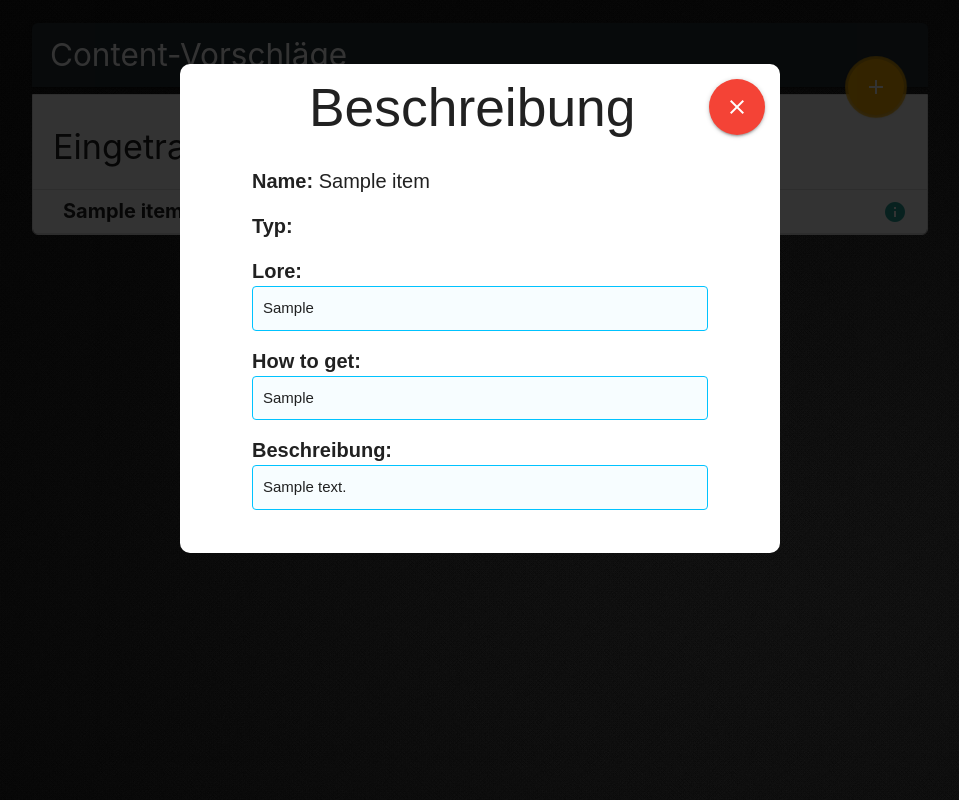
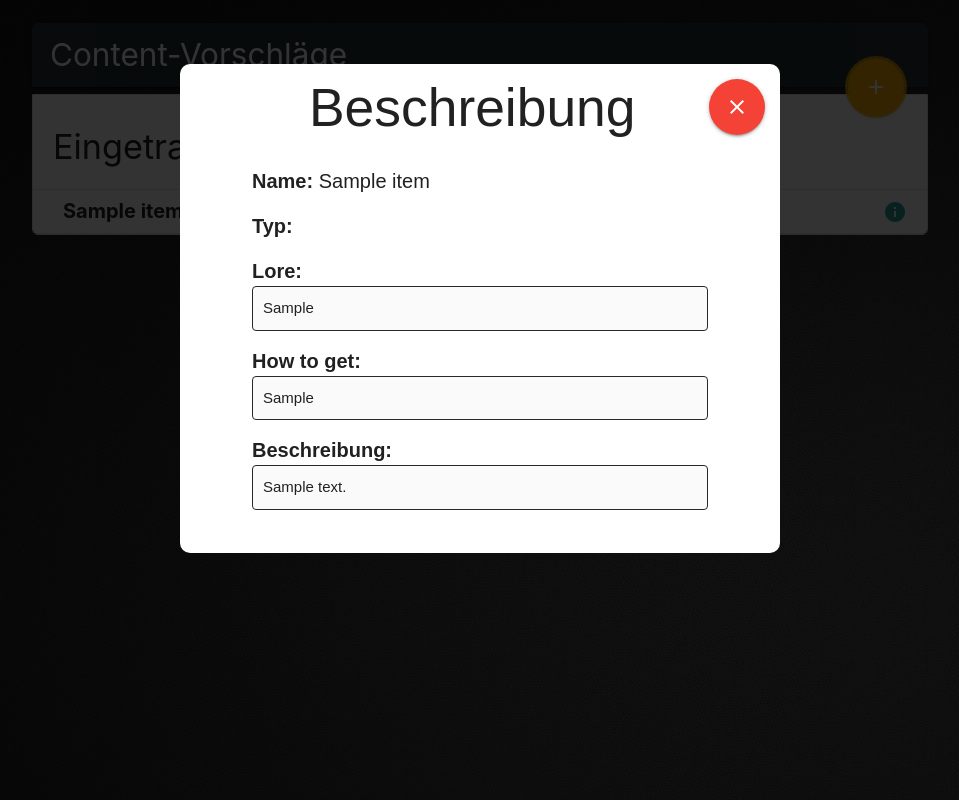
Before and after one commit to SpyrexDE/INF, a PHP site: page / in a window 1280 px wide, after a click on "info". Shown: the whole page, without its empty margins (160-1119 px from the left). Run offline with PHP 8.4, Linux system fonts and the light colour scheme; tables that the repository leaves empty or names only in its code hold one stand-in row (values such as "Sample post"); data that the repository does not hold is empty.

Commit message:
Update styles.css

```diff
--- a/styles.css
+++ b/styles.css
@@ -108,10 +108,10 @@ span{
 
 .longText{
   display: block;
-  background-color: rgba(0, 195, 255, 0.03);
+  background-color: rgba(40, 40, 40, 0.02);
   border-radius: 4px;
   border-style: solid;
-  border-color: rgba(0, 195, 255, 1);
+  border-color: rgba(40, 40, 40, 1);
   border-width: 1px;
   font-size: 15px;
   padding: 10px;
```
